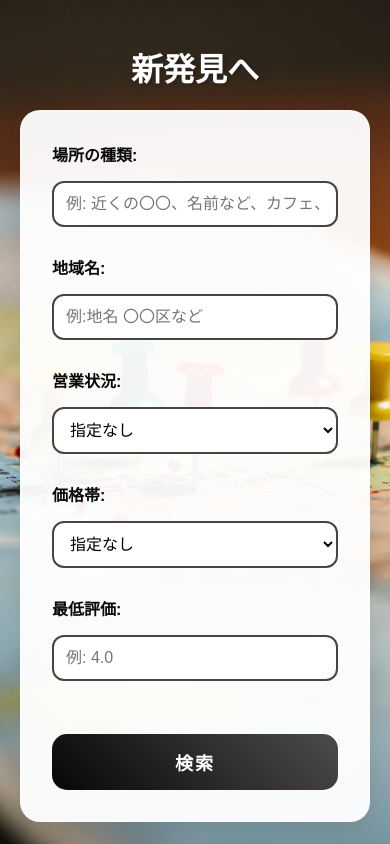
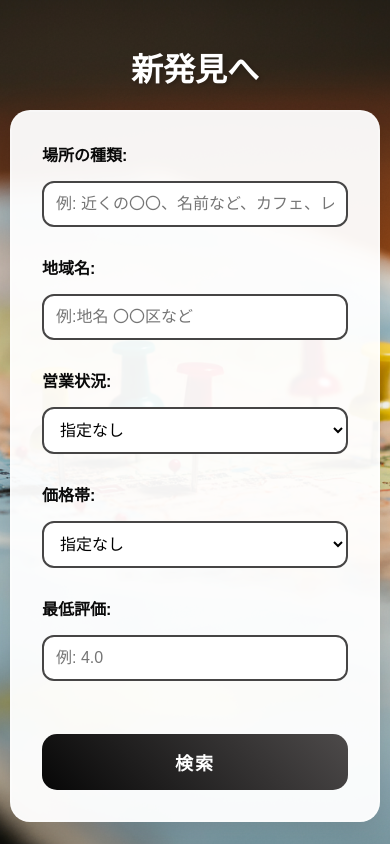
Before and after one commit to urotanren-koba/LocaFind, a FastAPI app: page /search in a window 390 px wide. Run offline with FastAPI, Linux system fonts and the light colour scheme.

Commit message:
home.htmlをレスポンシブ対応

```diff
--- a/static/style.css
+++ b/static/style.css
@@ -126,3 +126,17 @@ button:hover {
     margin: 15px 0;
 
 }
+
+@media (max-width: 768px) {
+    /* スマホ用のスタイル */
+    .container {
+        width: 100%;
+        padding: 10px;
+    }
+    .navbar {
+        display: flex;
+        flex-direction: column;
+        align-items: center;
+    }
+    /* 他のレスポンシブ用のスタイルをここに追加 */
+    }
```
